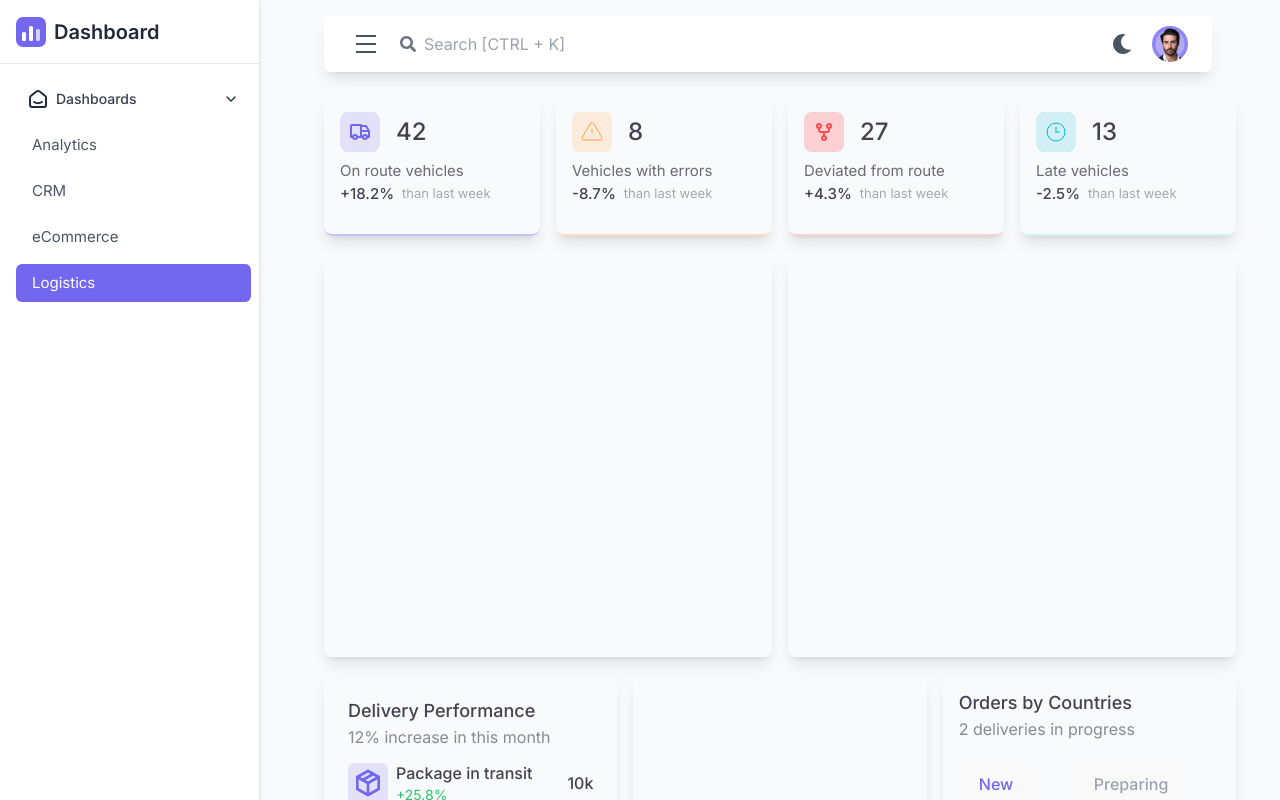
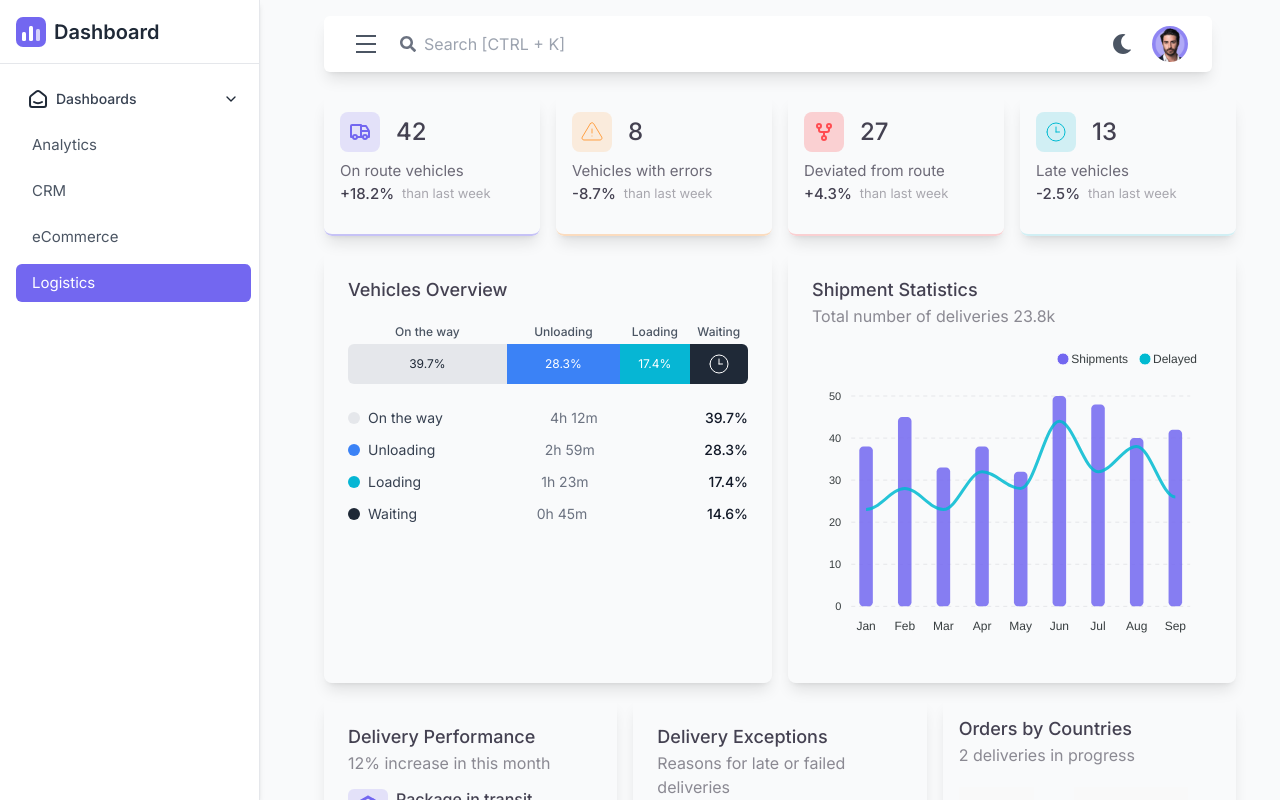
Before and after one commit to arianaaberisha/react-admin-dashboard, a React (Vite) app: page /logistics in a window 1280 px wide. Built offline with nearby package versions, Linux system fonts and the light colour scheme.

Commit message:
Build out the Logistics page

```diff
--- /dev/null
+++ b/src/components/SegmentedProgressBar.tsx
@@ -0,0 +1,43 @@
+import React from 'react';
+
+type Segment = {
+  label: string;
+  percentage: number;
+  color: string;
+  duration?: string;
+  Icon?: React.ReactNode;
+};
+interface SegmentedProgressBarProps {
+  segments: Segment[];
+}
+
+const SegmentedProgressBar: React.FC<SegmentedProgressBarProps> = ({ segments }) => {
+  return (
+    <div className="w-full">
+      <div className="flex w-full text-xs font-medium text-gray-600 mb-1">
+        {segments.map((segment, index) => (
+          <div
+            key={index}
+            className="text-center"
+            style={{ width: `${segment.percentage}%` }}
+          >
+            {segment.label}
+          </div>
+        ))}
+      </div>
+      <div className="w-full h-10 flex rounded-md overflow-hidden">
+        {segments.map((segment, index) => (
+          <div
+            key={index}
+            className={`${segment.color} h-full flex items-center justify-center text-xs`}
+            style={{ width: `${segment.percentage}%` }}
+          >
+            {segment.Icon ?? (segment.percentage > 8 && <span>{segment.percentage}%</span>)}
+          </div>
+        ))}
+      </div>
+    </div>
+  );
+};
+
+export default SegmentedProgressBar;
--- a/src/components/logistics/DeliveryExpectations.tsx
+++ b/src/components/logistics/DeliveryExpectations.tsx
@@ -1,8 +1,70 @@
 import React from "react";
+import ReactApexChart from "react-apexcharts";
+import type { ApexOptions } from "apexcharts";
 
-const DeliveryExpectations:React.FC=()=>{
-    return(
-        <div ></div>
-    )
+const reasons = [
+  { label: "Incorrect address", value: 13, color: "#7367F0" },
+  { label: "Weather conditions", value: 25, color: "#28C76F" },
+  { label: "Federal holidays", value: 26, color: "#FF9F43" },
+  { label: "Damage during delivery", value: 36, color: "#EA5455" },
+];
+
+const options: ApexOptions = {
+  chart: { type: "donut", background: "transparent" },
+  labels: reasons.map(r => r.label),
+  colors: reasons.map(r => r.color),
+  legend: { show: false },
+  dataLabels: { enabled: false },
+  stroke: { width: 4, colors: ["transparent"] },
+  plotOptions: {
+    pie: {
+      donut: {
+        size: "75%",
+        labels: {
+          show: true,
+          value: { fontSize: "28px", fontWeight: 500, offsetY: 8 },
+          total: {
+            show: true,
+            label: "Exceptions",
+            formatter: () => "38%",
+          },
+        },
+      },
+    },
+  },
 };
+
+const DeliveryExpectations: React.FC = () => {
+  return (
+    <div>
+      <h2 className="text-base sm:text-lg font-medium text-[#2F2B3DE5] dark:text-[#E1DEF5E5]">
+        Delivery Exceptions
+      </h2>
+      <p className="text-sm sm:text-base text-[#2F2B3D8C] dark:text-gray-400">
+        Reasons for late or failed deliveries
+      </p>
+      <div className="mt-4 flex justify-center">
+        <ReactApexChart
+          options={options}
+          series={reasons.map(r => r.value)}
+          type="donut"
+          height={260}
+          width={260}
+        />
+      </div>
+      <ul className="mt-4 space-y-3">
+        {reasons.map(r => (
+          <li key={r.label} className="flex items-center justify-between text-sm">
+            <span className="flex items-center gap-2 text-[#2F2B3DB2] dark:text-gray-300">
+              <span className="w-3 h-3 rounded-full" style={{ backgroundColor: r.color }} />
+              {r.label}
+            </span>
+            <span className="font-medium text-[#2F2B3DE5] dark:text-[#E1DEF5E5]">{r.value}%</span>
+          </li>
+        ))}
+      </ul>
+    </div>
+  );
+};
+
 export default DeliveryExpectations;
--- a/src/components/logistics/LogisticsBody.tsx
+++ b/src/components/logistics/LogisticsBody.tsx
@@ -37,35 +37,35 @@ const LogisticsBody: React.FC = () => {
         </div>
         <div className="grid grid-cols-12 gap-4 ">
               <div className="col-span-12 sm:col-span-6 lg:col-span-6 relative dark:bg-[#2F3349]">
-            <LogisticsCard className="h-[405px]">
+            <LogisticsCard className="h-full min-h-[405px]">
               <VehiclesOverview />
             </LogisticsCard>
           </div>
           <div className="col-span-12 sm:col-span-6 lg:col-span-6 relative dark:bg-[#2F3349]">
-                <LogisticsCard className="h-[405px]">
+                <LogisticsCard className="h-full min-h-[405px]">
                   <ShipmentStatistics />
                 </LogisticsCard>
               </div>
             </div>
             <div className="grid grid-cols-12 gap-4">
               <div className="col-span-12 sm:col-span-6 lg:col-span-4 relative dark:bg-[#2F3349]">
-                <LogisticsCard className="h-[504px]">
+                <LogisticsCard className="h-full min-h-[504px]">
                   <DeliveryPerformance />
                 </LogisticsCard>
               </div>
               <div className="col-span-12 sm:col-span-6 lg:col-span-4 relative dark:bg-[#2F3349]">
-                <LogisticsCard className=" p-6 h-[504px]">
+                <LogisticsCard className=" p-6 h-full min-h-[504px]">
                   <DeliveryExpectations />
                 </LogisticsCard>
               </div>
               <div className="col-span-12 sm:col-span-6 lg:col-span-4 relative dark:bg-[#2F3349]">
-                <LogisticsCard className="h-[504px]">
+                <LogisticsCard className="h-full min-h-[504px]">
               <OrdersByCountries />
                 </LogisticsCard>
               </div>
             </div>
             <div className="col-span-12 sm:col-span-6 lg:col-span-12 relative dark:bg-[#2F3349]">
-                <LogisticsCard className="h-[494px]">
+                <LogisticsCard className="h-full min-h-[494px]">
                   <OnRoute />
                 </LogisticsCard>
               </div>
--- a/src/components/logistics/OnRoute.tsx
+++ b/src/components/logistics/OnRoute.tsx
@@ -1,8 +1,78 @@
 import React from "react";
 
-const OnRoute:React.FC=()=>{
-    return(
-        <div ></div>
-    )
+type Warning = "None" | "Temperature" | "ECU" | "Oil" | "Fuel";
+
+const warningStyles: Record<Warning, string> = {
+  None: "bg-[#28C76F29] text-[#28C76F]",
+  Temperature: "bg-[#FF9F4329] text-[#FF9F43]",
+  ECU: "bg-[#EA545529] text-[#EA5455]",
+  Oil: "bg-[#EA545529] text-[#EA5455]",
+  Fuel: "bg-[#00BAD129] text-[#00BAD1]",
 };
+
+const warningLabels: Record<Warning, string> = {
+  None: "No warnings",
+  Temperature: "Temperature not optimal",
+  ECU: "ECU not responding",
+  Oil: "Oil leakage",
+  Fuel: "Fuel problem",
+};
+
+const vehicles = [
+  { id: "VOL-4521", start: "Sacramento, CA", end: "Seattle, WA", warning: "None" as Warning, progress: 72 },
+  { id: "VOL-1087", start: "Austin, TX", end: "Denver, CO", warning: "Temperature" as Warning, progress: 38 },
+  { id: "VOL-3392", start: "Chicago, IL", end: "Detroit, MI", warning: "ECU" as Warning, progress: 91 },
+  { id: "VOL-7714", start: "Miami, FL", end: "Atlanta, GA", warning: "Oil" as Warning, progress: 54 },
+  { id: "VOL-2260", start: "Boston, MA", end: "New York, NY", warning: "Fuel" as Warning, progress: 16 },
+  { id: "VOL-9038", start: "Phoenix, AZ", end: "Las Vegas, NV", warning: "None" as Warning, progress: 83 },
+];
+
+const OnRoute: React.FC = () => {
+  return (
+    <div className="p-6">
+      <h2 className="text-base sm:text-lg font-medium text-[#2F2B3DE5] dark:text-[#E1DEF5E5]">
+        On Route Vehicles
+      </h2>
+      <p className="text-sm sm:text-base text-[#2F2B3D8C] dark:text-gray-400">
+        Live status of vehicles currently on the road
+      </p>
+      <div className="mt-4 overflow-x-auto">
+        <table className="w-full min-w-[640px] text-left text-sm">
+          <thead>
+            <tr className="border-b border-gray-200 dark:border-gray-700 text-[#2F2B3DE5] dark:text-[#E1DEF5E5]">
+              <th className="py-3 pr-4 font-medium">VEHICLE</th>
+              <th className="py-3 pr-4 font-medium">STARTING ROUTE</th>
+              <th className="py-3 pr-4 font-medium">ENDING ROUTE</th>
+              <th className="py-3 pr-4 font-medium">WARNINGS</th>
+              <th className="py-3 font-medium">PROGRESS</th>
+            </tr>
+          </thead>
+          <tbody>
+            {vehicles.map(v => (
+              <tr key={v.id} className="border-b border-gray-100 dark:border-gray-700 text-[#2F2B3DB2] dark:text-gray-300">
+                <td className="py-4 pr-4 font-medium text-[#7367F0]">{v.id}</td>
+                <td className="py-4 pr-4">{v.start}</td>
+                <td className="py-4 pr-4">{v.end}</td>
+                <td className="py-4 pr-4">
+                  <span className={`px-2 py-1 rounded-md text-xs font-medium ${warningStyles[v.warning]}`}>
+                    {warningLabels[v.warning]}
+                  </span>
+                </td>
+                <td className="py-4">
+                  <div className="flex items-center gap-2">
+                    <div className="w-32 h-2 rounded bg-gray-200 dark:bg-gray-700">
+                      <div className="h-2 rounded bg-[#7367F0]" style={{ width: `${v.progress}%` }} />
+                    </div>
+                    <span className="text-xs">{v.progress}%</span>
+                  </div>
+                </td>
+              </tr>
+            ))}
+          </tbody>
+        </table>
+      </div>
+    </div>
+  );
+};
+
 export default OnRoute;
--- a/src/components/logistics/ShipmentStatistics.tsx
+++ b/src/components/logistics/ShipmentStatistics.tsx
@@ -1,8 +1,50 @@
 import React from "react";
+import ReactApexChart from "react-apexcharts";
+import type { ApexOptions } from "apexcharts";
 
-const ShipmentStatistics:React.FC=()=>{
-    return(
-        <div ></div>
-    )
+const months = ["Jan", "Feb", "Mar", "Apr", "May", "Jun", "Jul", "Aug", "Sep"];
+
+const options: ApexOptions = {
+  chart: {
+    type: "line",
+    toolbar: { show: false },
+    zoom: { enabled: false },
+    background: "transparent",
+  },
+  colors: ["#7367F0", "#00BAD1"],
+  stroke: { width: [0, 3], curve: "smooth" },
+  plotOptions: { bar: { columnWidth: "35%", borderRadius: 4 } },
+  dataLabels: { enabled: false },
+  legend: { position: "top", horizontalAlign: "right", markers: { size: 6 } },
+  grid: { borderColor: "#80839029", strokeDashArray: 4 },
+  xaxis: {
+    categories: months,
+    axisBorder: { show: false },
+    axisTicks: { show: false },
+  },
+  yaxis: { labels: { formatter: (v: number) => `${v}` } },
+  tooltip: { shared: true },
 };
+
+const series = [
+  { name: "Shipments", type: "column", data: [38, 45, 33, 38, 32, 50, 48, 40, 42] },
+  { name: "Delayed", type: "line", data: [23, 28, 23, 32, 28, 44, 32, 38, 26] },
+];
+
+const ShipmentStatistics: React.FC = () => {
+  return (
+    <div className="p-6">
+      <h2 className="text-base sm:text-lg font-medium text-[#2F2B3DE5] dark:text-[#E1DEF5E5]">
+        Shipment Statistics
+      </h2>
+      <p className="text-sm sm:text-base text-[#2F2B3D8C] dark:text-gray-400">
+        Total number of deliveries 23.8k
+      </p>
+      <div className="mt-4">
+        <ReactApexChart options={options} series={series} type="line" height={300} />
+      </div>
+    </div>
+  );
+};
+
 export default ShipmentStatistics;
--- a/src/components/logistics/VehiclesOverview.tsx
+++ b/src/components/logistics/VehiclesOverview.tsx
@@ -1,8 +1,40 @@
 import React from "react";
+import SegmentedProgressBar from "../SegmentedProgressBar";
+import Clock from "../Icons/Clock";
 
-const VehiclesOverview:React.FC=()=>{
-    return(
-        <div ></div>
-    )
+const segments = [
+  { label: 'On the way', percentage: 39.7, duration: '4h 12m', color: 'bg-gray-200 text-gray-800' },
+  { label: 'Unloading', percentage: 28.3, duration: '2h 59m', color: 'bg-blue-500 text-white' },
+  { label: 'Loading', percentage: 17.4, duration: '1h 23m', color: 'bg-cyan-500 text-white' },
+  { label: 'Waiting', percentage: 14.6, duration: '0h 45m', color: 'bg-gray-800 text-white',Icon:<Clock/> },
+];
+
+const VehiclesOverview: React.FC = () => {
+  return (
+    <div className="p-6">
+      <h2 className="text-base sm:text-lg font-medium text-[#2F2B3DE5] dark:text-[#E1DEF5E5]">
+        Vehicles Overview
+      </h2>
+      <div className="mt-5">
+        <SegmentedProgressBar segments={segments} />
+      </div>
+      <div className="mt-6 space-y-3">
+        {segments.map((segment, index) => (
+          <div
+            key={index}
+            className="flex items-center justify-between text-sm text-gray-700"
+          >
+            <div className="flex items-center gap-2">
+              <span className={`w-3 h-3 rounded-full ${segment.color}`} />
+              <span>{segment.label}</span>
+            </div>
+            <div className="text-gray-500">{segment.duration}</div>
+            <div className="text-gray-900 font-medium">{segment.percentage}%</div>
+          </div>
+        ))}
+      </div>
+    </div>
+  );
 };
+
 export default VehiclesOverview;
```
